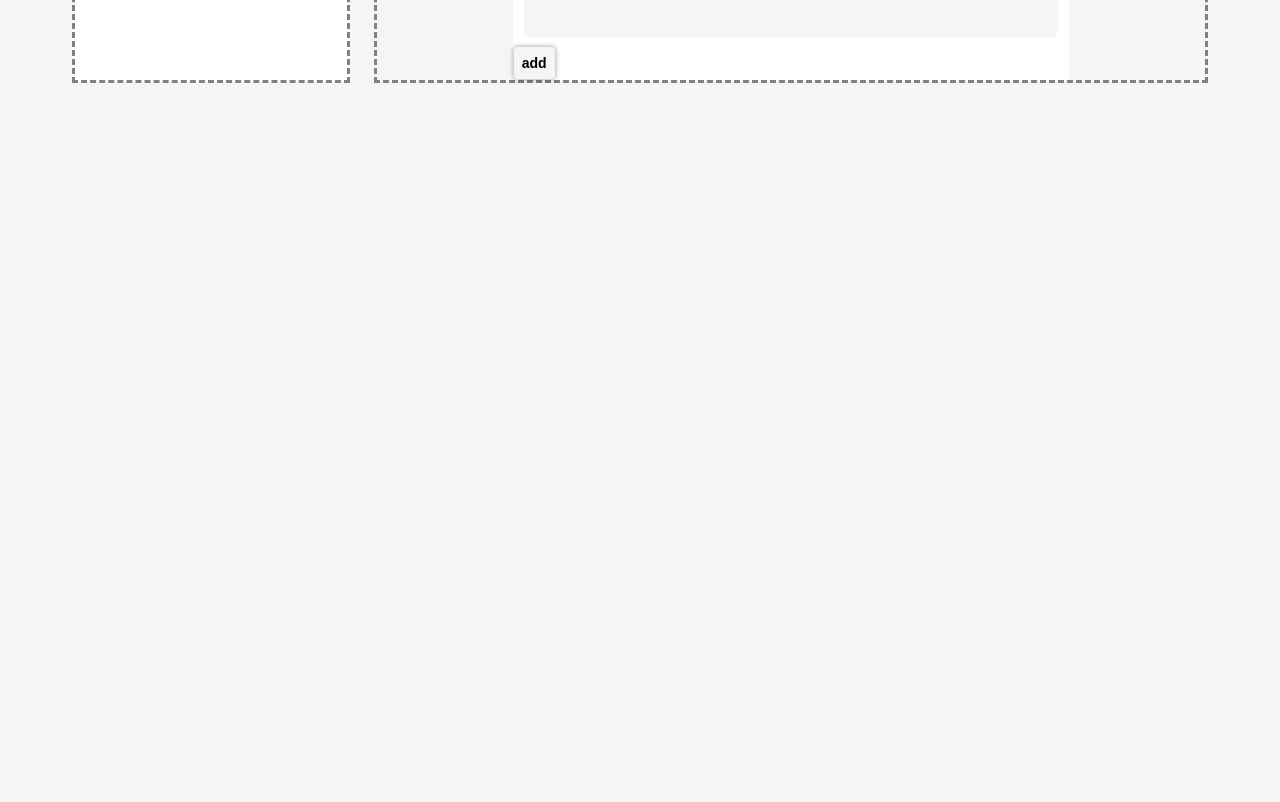
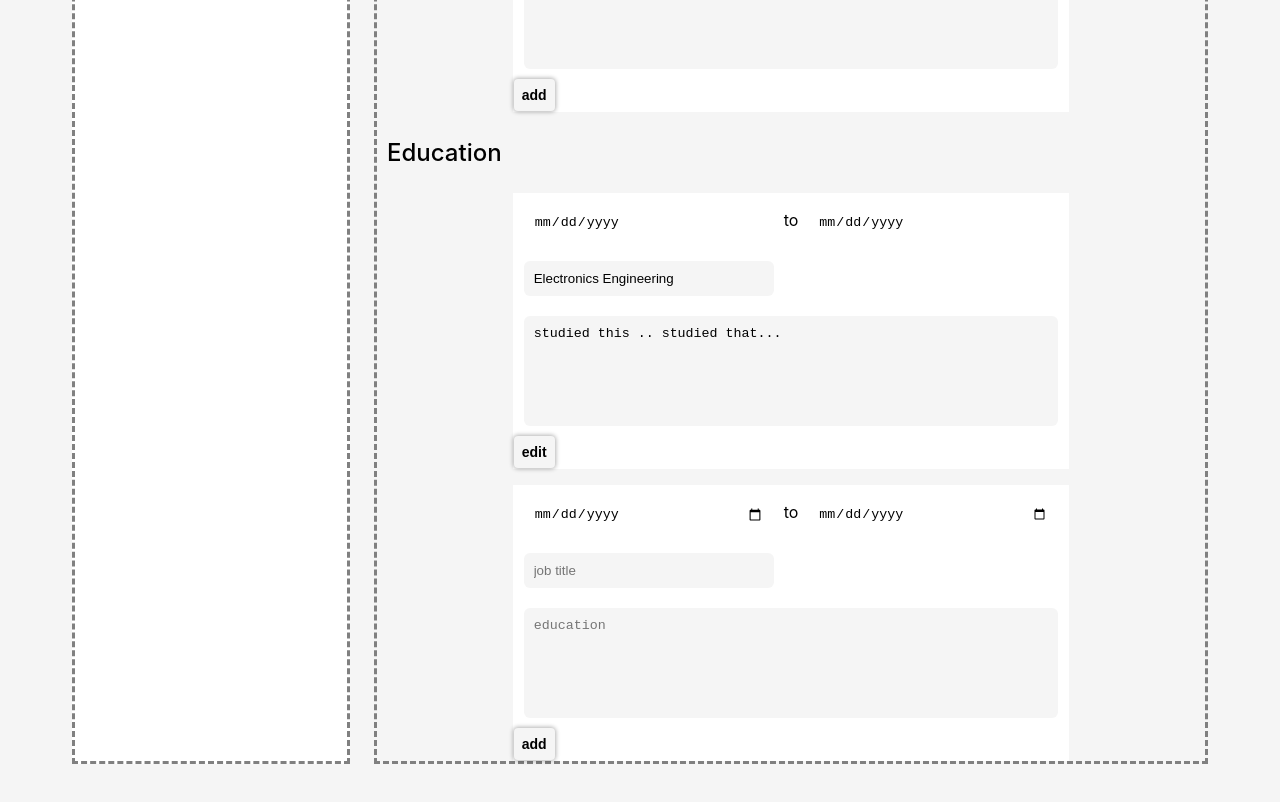
Before and after one commit to thural/CV-Application, a React app: page / in a window 1280 px wide. Shown: the part 860-1662 px from the top of the page. Before the commit the page ends 1015 px from the top, so only its background shows below. Built offline with nearby package versions, Linux system fonts and the light colour scheme.

Commit message:
fixed isues with onSubmit

```diff
--- a/src/App.js
+++ b/src/App.js
@@ -30,13 +30,11 @@ class App extends Component {
             <Languages />
           </div>
           <div className="main">
-
-
-              <Experience />
               {/*
               <Profile />
+              */}
+              <Experience />
               <Education />
-              */}
           </div>
         </div>
       </div>)
--- a/src/components/Education.js
+++ b/src/components/Education.js
@@ -1,52 +1,159 @@
-import React, { useState, useReducer } from "react";
+import React, { useReducer } from "react";
 import uniqid from "uniqid";
+
+function listReducer(state, { type, id, form, values }) {
+  switch (type) {
+    case 'add':
+      return [...state, form];
+
+    case 'edit':
+      return state.map(listItem => {
+        if (listItem.id == id) return { ...listItem, readOnly: false }
+        else return listItem
+      });
+
+    case 'save':
+      return state.map(listItem => {
+        if (listItem.id == id) return { ...listItem, ...values, readOnly: true }
+        else return listItem
+      });
+
+    default: return state
+  }
+};
+
+function formReducer(state, { name, value }) {
+  return { ...state, [name]: value }
+};
 
 const Education = () => {
 
-  const [education, setEducation] = useReducer(listReducer,
-    [
+  const [list, setList] = useReducer(listReducer,
+    [{
+      startDate: null,
+      endDate: null,
+      title: "Electronics Engineering",
+      description: "studied this .. studied that...",
+      id: uniqid(),
+      readOnly: true
+    },
+    ]
+  );
+
+  const [form, setForm] = useReducer(formReducer,
     {
       startDate: null,
       endDate: null,
       title: "",
-          id: uniqid()
-        },
-      ]
+      description: "",
+      id: uniqid(),
+      readOnly: false
+    }
   );
 
-  const [school, setSchool] = useState ({
-    startDate: null,
-    endDate: null,
-    title: "",
-    id: uniqid()
-  });
-
-  handleChange = (e) => {
-    setSchool({
-      school: { [e.target.id]: e.target.value }
-    });
-    console.log(education)
+  const handleChange = (event) => {
+    setForm(event.target)
   };
 
+  const add = (e) => {
+    e.preventDefault();
+    form.readOnly = true;
+    setList({ form, type: "add" });
+    form.id = uniqid();
+    e.target.reset()
+  };
+
+  const edit = (id) => {
+    setList({ id, type: "edit" })
+  };
+
+  const save = (e, id) => {
+    e.preventDefault();
+    const formData = new FormData(e.target);
+    const values = {};
+    for (let [key, value] of formData) { values[key] = value };
+    setList({ id, type: "save", values });
+  };
+
+
+
+
   return (
-    <div>
+    <>
+      <h1>Education</h1>
+
       {
-        education.all.map(school => (
-          <div key={school.id}>
-            <h1>Education</h1>
-            <div className="education">
+        list.map(school => (
+
+          <form className="school" key={school.id} onSubmit={(e) => save(e, school.id)}>
             <div className="date">
-                <input type="date" id="startDate" name="startDate" onChange={(e) => handleChange(e)}></input>
+              <input type="date"
+                id="startDate"
+                name="startDate"
+                defaultValue={school.startDate}
+                readOnly={school.readOnly}
+                required
+              >
+              </input>
               <p>to</p>
-                <input type="date" id="endDate" name="endDate" onChange={(e) => handleChange(e)}></input>
+              <input
+                type="date"
+                id="endDate"
+                name="endDate"
+                defaultValue={school.endDate}
+                readOnly={school.readOnly}
+                required
+              >
+              </input>
             </div>
-              <input type="text" id="title" name="title" placeholder="education" onChange={(e) => handleChange(e)}></input>
+            <input type="text"
+              id="title"
+              name="title"
+              defaultValue={school.title}
+              readOnly={school.readOnly}
+              placeholder="school title"
+              required
+            >
+            </input>
+            <div className="textarea">
+              <textarea id="description" name="description"
+                minLength="32"
+                rows="6"
+                maxLength="320"
+                placeholder="education"
+                defaultValue={school.description}
+                readOnly={school.readOnly}
+                required>
+              </textarea>
             </div>
+            {school.readOnly && <button type="button" onClick={(e) => edit(school.id)}>edit</button>}
+            {!school.readOnly && <button type="submit">save</button>}
+          </form>
+
+        ))}
+
+      <form className="school" onSubmit={add}>
+        <div className="date">
+          <input type="date" id="startDate" name="startDate" required onChange={(e) => handleChange(e)}></input>
+          <p>to</p>
+          <input type="date" id="endDate" name="endDate" required onChange={(e) => handleChange(e)}></input>
         </div>
-        ))
-      }
+        <input type="text" id="title" name="title" placeholder="job title" required onChange={(e) => handleChange(e)}></input>
+        <div className="textarea">
+          <textarea id="description" name="description"
+            minLength="32"
+            rows="6"
+            maxLength="320"
+            placeholder="education"
+            onChange={(e) => handleChange(e)}
+            required
+          >
+          </textarea>
         </div>
+        <button type="submit" >add</button>
+      </form>
+    </>
   )
-}
+};
 
 export default Education
--- a/src/components/Experience.js
+++ b/src/components/Experience.js
@@ -60,6 +60,7 @@ const Experience = () => {
     form.readOnly = true;
     setList({ form, type: "add" });
     form.id = uniqid();
+    e.target.reset()
   };
 
   const edit = (id) => {
@@ -78,7 +79,7 @@ const Experience = () => {
 
 
   return (
-    <div>
+    <>
       <h1>Experience</h1>
 
       {
@@ -91,6 +92,7 @@ const Experience = () => {
                 name="startDate"
                 defaultValue={job.startDate}
                 readOnly={job.readOnly}
+                required
               >
               </input>
               <p>to</p>
@@ -100,6 +102,7 @@ const Experience = () => {
                 name="endDate"
                 defaultValue={job.endDate}
                 readOnly={job.readOnly}
+                required
               >
               </input>
             </div>
@@ -109,6 +112,7 @@ const Experience = () => {
               defaultValue={job.title}
               readOnly={job.readOnly}
               placeholder="job title"
+              required
             >
             </input>
             <div className="textarea">
@@ -118,7 +122,9 @@ const Experience = () => {
                 maxLength="320"
                 placeholder="experience"
                 defaultValue={job.description}
-                readOnly={job.readOnly}>
+                readOnly={job.readOnly}
+                required
+                >
               </textarea>
             </div>
             {job.readOnly && <button type="button" onClick={(e) => edit(job.id)}>edit</button>}
@@ -127,28 +133,32 @@ const Experience = () => {
 
         ))}
 
-      <form>
-        <div className="job">
+      <form className="job" onSubmit={add}>
+
         <div className="date">
-            <input type="date" id="startDate" name="startDate" onChange={(e) => handleChange(e)}></input>
+          <input type="date" id="startDate" name="startDate" required onChange={(e) => handleChange(e)}></input>
           <p>to</p>
-            <input type="date" id="endDate" name="endDate" onChange={(e) => handleChange(e)}></input>
+          <input type="date" id="endDate" name="endDate" required onChange={(e) => handleChange(e)}></input>
         </div>
-          <input type="text" id="title" name="title" placeholder="job title" onChange={(e) => handleChange(e)}></input>
+
+        <input type="text" id="title" name="title" required placeholder="job title" onChange={(e) => handleChange(e)}></input>
+
         <div className="textarea">
           <textarea id="description" name="description"
             minLength="32"
             rows="6"
             maxLength="320"
             placeholder="experience"
+            required
             onChange={(e) => handleChange(e)}
           >
           </textarea>
         </div>
-        </div>
-        <button type="submit" onClick={(e) => add(e)}>add</button>
+
+        <button type="submit" >add</button>
       </form>
-    </div>
+
+    </>
   )
 };
 
```
Lines whose indentation alone changed are shown as unchanged.
